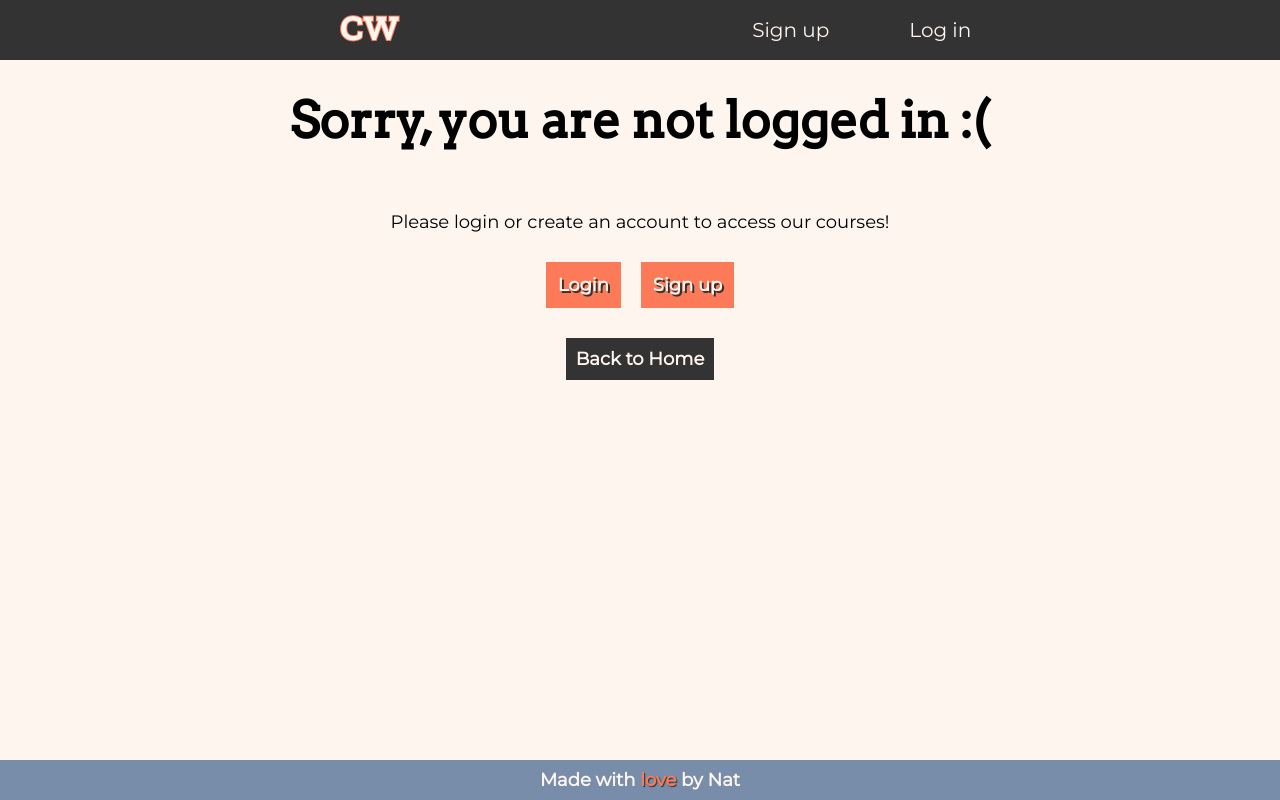
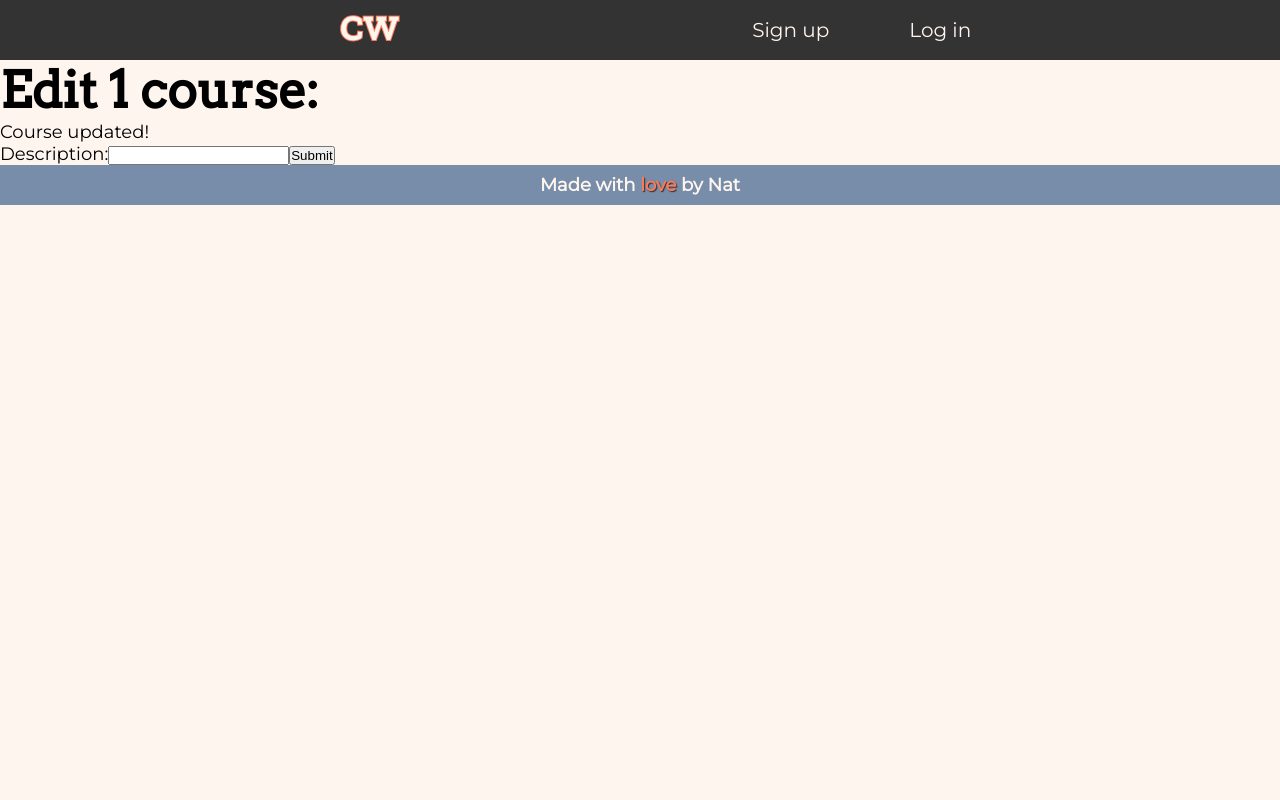
Before and after one commit to natalledm/creative-writing-LMS, a React (Create React App) app: page /courses/1/edit in a window 1280 px wide. Built offline with nearby package versions, Linux system fonts and the light colour scheme; no server answers; the database is empty.

Commit message:
Fixed names of pages to include Page; Create Edit course page and the script to edit it in the database

```diff
--- a/src/pages/Courses.jsx
+++ b/src/pages/CoursesPage.jsx
@@ -2,7 +2,7 @@ import { useEffect, useState } from "react";
 import { getCollection } from "../scripts/fireStoreDB";
 import CourseCard from "../components/CourseCard";
 
-export default function CurrentCourses() {
+export default function CoursesPage() {
   const [courses, setCourses] = useState([]);
 
   // get courses
--- a/src/pages/CreateCourse.jsx
+++ b/src/pages/CreateCoursePage.jsx
@@ -5,7 +5,7 @@ import form from "../data/create-course.json";
 import textToUrl from "../scripts/textToUrl";
 import urlToText from "../scripts/urlToText";
 
-export default function CreateCourse() {
+export default function CreateCoursePage() {
   const [courses, setCourses] = useState([]);
 
   const [id, setId] = useState("");
--- /dev/null
+++ b/src/pages/EditCoursePage.jsx
@@ -0,0 +1,60 @@
+import { useEffect, useState } from "react";
+import { useParams } from "react-router-dom";
+import { editDocument, readDocument } from "../scripts/fireStoreDB";
+
+export default function EditCoursePage() {
+  const { courseId } = useParams();
+
+  const [course, setCourse] = useState({});
+
+  const [description, setDescription] = useState("");
+  const [isRefreshNedded, setIsRefreshNeeded] = useState(false);
+  const [isSuccessful, setIsSuccessful] = useState(false);
+
+  useEffect(() => {
+    async function loadCourse(courseId) {
+      const courseDB = await readDocument("courses", courseId);
+      setCourse(courseDB);
+      setDescription(courseDB.description);
+      setIsRefreshNeeded(false);
+    }
+    loadCourse(courseId);
+  }, [courseId, isRefreshNedded]);
+
+  async function onSubmit(event) {
+    event.preventDefault();
+
+    const newData = {
+      description: description,
+      link: "abc",
+    };
+
+    try {
+      await editDocument("courses", newData, courseId);
+      setIsRefreshNeeded(true);
+      setIsSuccessful(true);
+    } catch (error) {
+      console.log(error);
+      setIsRefreshNeeded(false);
+      setIsSuccessful(false);
+    }
+  }
+
+  return (
+    <div>
+      <h2>Edit {courseId} course:</h2>
+      {setIsSuccessful ? <p>Course updated!</p> : null}
+      <form onSubmit={onSubmit}>
+        <label>
+          Description:
+          <input
+            type="textarea"
+            value={description}
+            onChange={(event) => setDescription(event.target.value)}
+          />
+        </label>
+        <button>Submit</button>
+      </form>
+    </div>
+  );
+}
--- a/src/routes/NotLoggedRoutes.jsx
+++ b/src/routes/NotLoggedRoutes.jsx
@@ -6,9 +6,10 @@ import RecoverPassword from "../pages/RecoverPassword";
 import NotLogged from "../pages/NotLogged";
 import NavbarNotLogged from "../components/NavbarNotLogged";
 import Footer from "../components/Footer";
-import Courses from "../pages/Courses";
-import CreateCourse from "../pages/CreateCourse";
+import CoursesPage from "../pages/CoursesPage";
+import CreateCoursePage from "../pages/CreateCoursePage";
 import CoursePage from "../pages/CoursePage";
+import EditCoursePage from "../pages/EditCoursePage";
 
 export default function NotLoggedRoutes() {
   return (
@@ -20,9 +21,10 @@ export default function NotLoggedRoutes() {
         <Route path="/login" element={<Login />} />
         <Route path="/signup" element={<Signup />} />
         <Route path="/recover-password" element={<RecoverPassword />} />
-        <Route path="/create-course" element={<CreateCourse />} />
-        <Route path="/courses" element={<Courses />} />
+        <Route path="/create-course" element={<CreateCoursePage />} />
+        <Route path="/courses" element={<CoursesPage />} />
         <Route path="/courses/:courseId" element={<CoursePage />} />
+        <Route path="/courses/:courseId/edit" element={<EditCoursePage />} />
       </Routes>
       <Footer />
     </div>
--- a/src/scripts/fireStoreDB.js
+++ b/src/scripts/fireStoreDB.js
@@ -10,6 +10,7 @@ import {
   addDoc,
   deleteDoc,
   setDoc,
+  updateDoc,
 } from "firebase/firestore";
 
 // Read
@@ -57,6 +58,13 @@ export async function addDocumentWithId(path, data, customId) {
   return true;
 }
 
+// edit document with its id
+export async function editDocument(path, data, docId) {
+  const document = doc(firestoreDB, path, docId);
+  await updateDoc(document, data);
+  return true;
+}
+
 // Delete document
 
 export async function deleteDocument(path, docId) {
```
Also changed, not shown: src/scripts/cloudStorage.js (added, +21 -0 lines).
